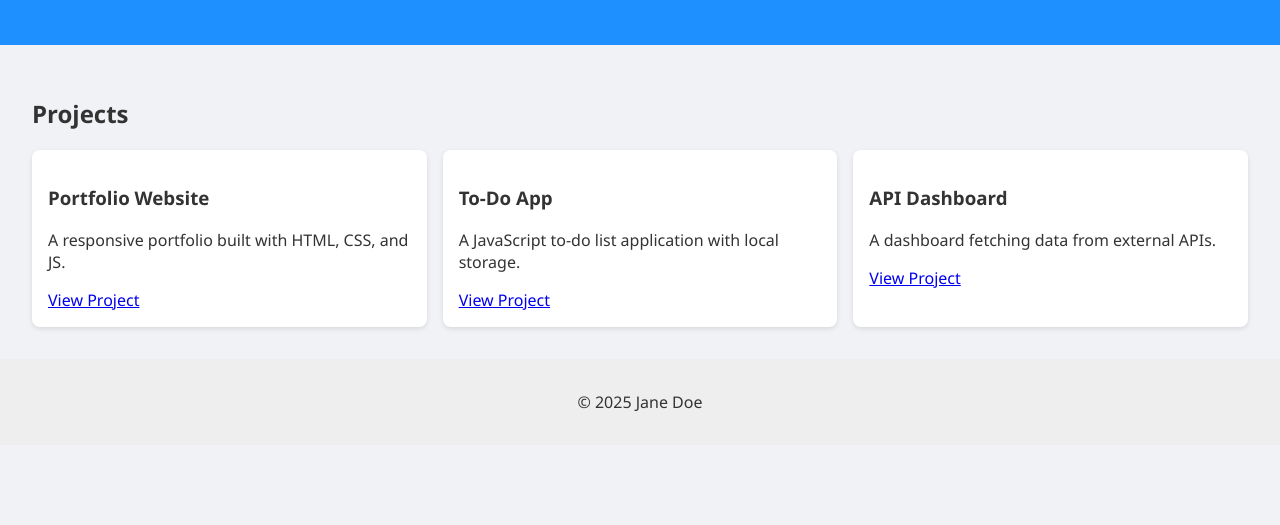
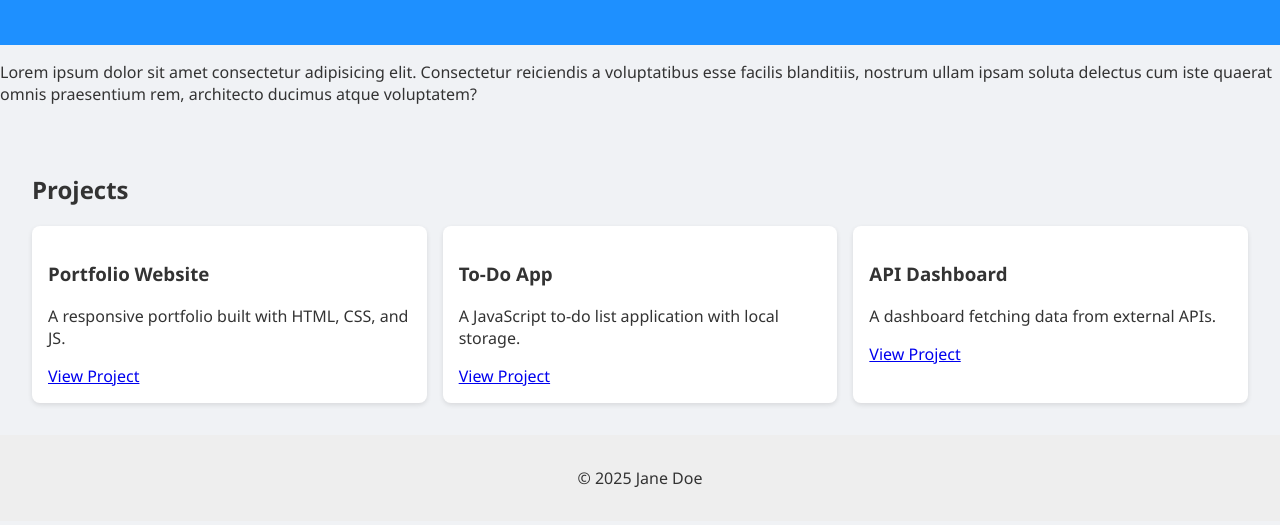
Before and after one commit to paulrajbsccs/portfolio, a plain HTML site: page index.html in a window 1280 px wide. Shown: the part 207-732 px from the top of the page. Drawn offline with Linux system fonts and the light colour scheme.

Commit message:
add para

```diff
--- a/index.html
+++ b/index.html
@@ -12,7 +12,7 @@
     <h1>Hi, I'm PAULRAJ</h1>
     <p>Web Developer | Designer | Freelancer</p>
   </header>
-
+<p>Lorem ipsum dolor sit amet consectetur adipisicing elit. Consectetur reiciendis a voluptatibus esse facilis blanditiis, nostrum ullam ipsam soluta delectus cum iste quaerat omnis praesentium rem, architecto ducimus atque voluptatem?</p>
   <section id="projects">
     <h2>Projects</h2>
     <div class="project-list" id="project-list">
```
